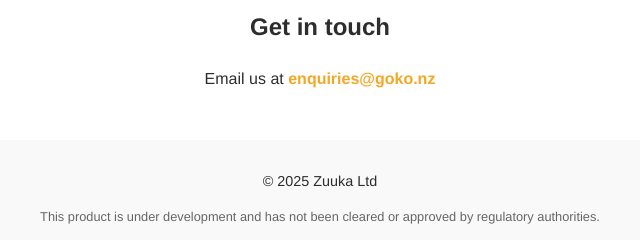
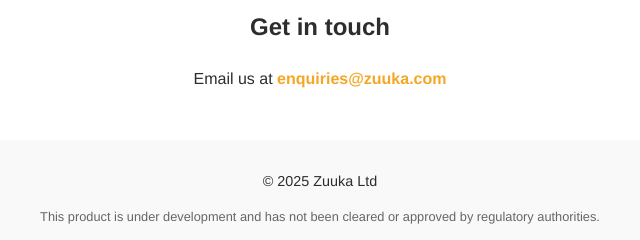
Before and after one commit to zuuka-nz/zuuka-website, a plain HTML site: page index.html in a window 1280 px wide. Shown: the part 1107-1347 px from the top of the page, 320-960 px from the left. Drawn offline with Linux system fonts and the light colour scheme.

Commit message:
Update index.html

```diff
--- a/index.html
+++ b/index.html
@@ -48,7 +48,7 @@
 
     <section class="contact">
       <h2>Get in touch</h2>
-      <p>Email us at <a href="mailto:enquiries@goko.nz">enquiries@goko.nz</a></p>
+      <p>Email us at <a href="mailto:enquiries@zuuka.com">enquiries@zuuka.com</a></p>
     </section>
   </main>
 
```
